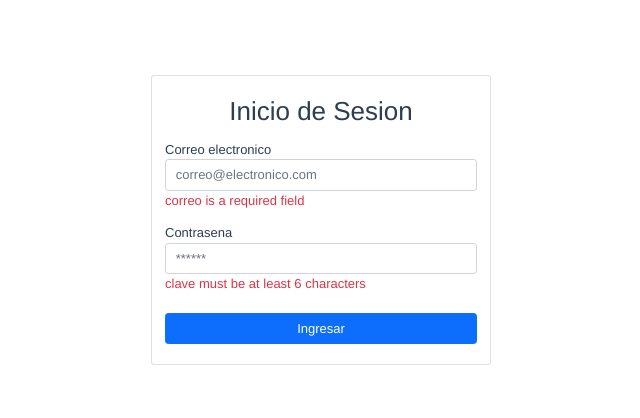
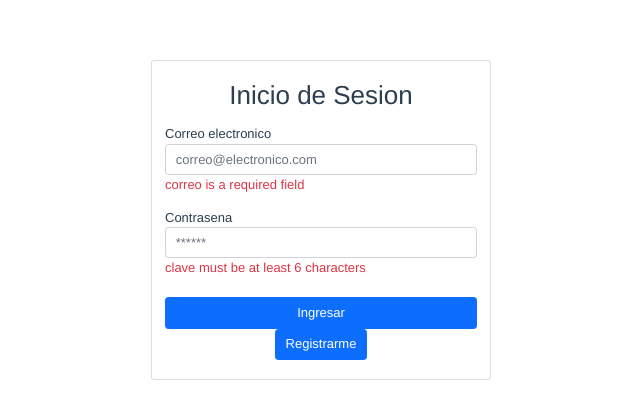
Before and after one commit to Grupo-2-E8/mintic_vue, a Vue app: page /login in a window 1280 px wide. Shown: the part 180-598 px from the top of the page, without its empty margins (319-959 px from the left). Built offline with nearby package versions, Linux system fonts and the light colour scheme; no server answers.

Commit message:
boton de registro

```diff
--- a/src/views/auth/login/index.vue
+++ b/src/views/auth/login/index.vue
@@ -46,6 +46,9 @@
             >
               Ingresar
             </button>
+            <router-link to="/" class="btn btn-primary">
+              Registrarme
+            </router-link>
           </div>
         </form>
       </div>
```
